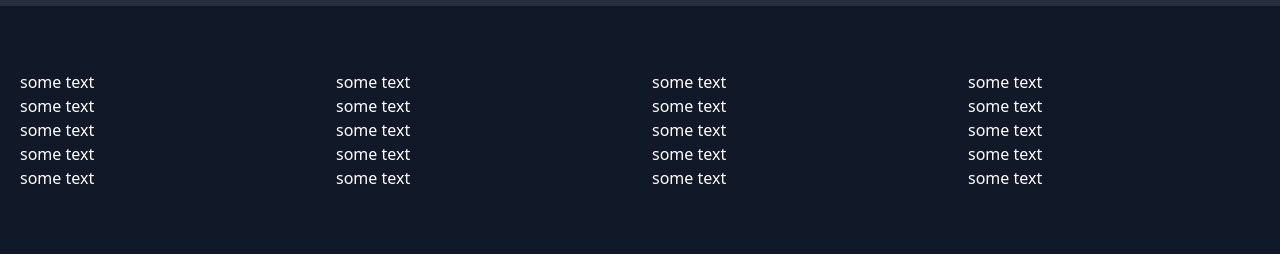
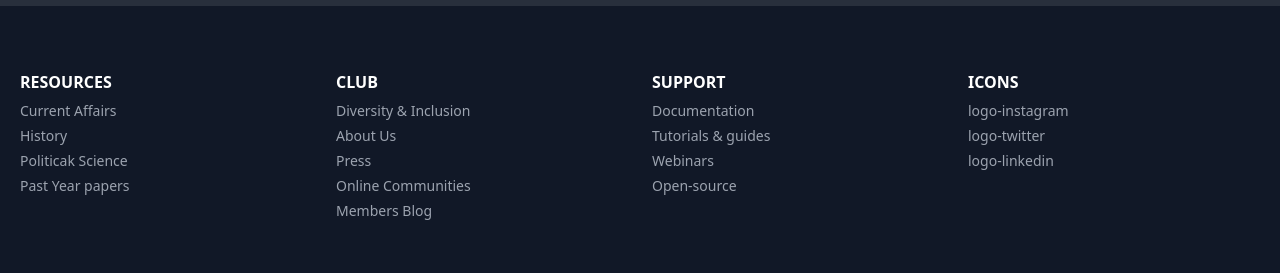
Before and after one commit to Courage003/CSS-official-Website, a React (Vite) app: page /about in a window 1280 px wide. Shown: the part 2053-2326 px from the top of the page. Built offline with nearby package versions, Linux system fonts and the light colour scheme.

Commit message:
footer details

```diff
--- a/src/components/footer/Item.jsx
+++ b/src/components/footer/Item.jsx
@@ -1,13 +1,19 @@
 import React from 'react';
 
-const Item =()=> {
-    return <ul>
-        <li>some text</li>
-        <li>some text</li>
-        <li>some text</li>
-        <li>some text</li>
-        <li>some text</li>
-    </ul>;
+const Item =({Links,title})=> {
+    return (
+    <ul>
+        <h1 className='mb-1 font-semibold'>{title}</h1>
+        {
+            Links.map((pink)=>(
+                <li key={pink.name}>
+                    <a className='text-gray-400 hover:text-teal-400 duration-300 text-sm cursor-pointer leading-6' href={pink.link}>{pink.name}</a>
+                </li>
+            ))
+        }
+
+    </ul>
+    );
 }
 
 export default Item;
--- a/src/components/footer/ItemsContainer.jsx
+++ b/src/components/footer/ItemsContainer.jsx
@@ -1,11 +1,12 @@
 import Item from './Item';
+import { RESOURCES, CLUB, SUPPORT, Icons } from "./Menus"
 const ItemsContainer = () => {
     return (
         <div className='grid grid-cols-1 sm: grid-cols-3 lg: grid-cols-4 gap-6 sm: px-5 py-16'>
-            <Item />
-            <Item />
-            <Item />
-            <Item />
+            <Item Links={RESOURCES} title="RESOURCES" />
+            <Item Links={CLUB} title="CLUB" />
+            <Item Links={SUPPORT} title="SUPPORT" />
+            <Item Links={Icons} title="ICONS" />
 
         </div>
 
--- /dev/null
+++ b/src/components/footer/Menus.js
@@ -0,0 +1,30 @@
+export const RESOURCES = [
+    {name : 'Current Affairs', link: '#'},
+    {name : 'History', link: '#'},
+    {name : 'Politicak Science', link: '#'},
+    {name : 'Past Year papers', link : '#'},
+
+];
+
+export const CLUB = [
+    {name : 'Diversity & Inclusion', link : '#'},
+    {name : 'About Us', link : '#'},
+    {name : 'Press', link : '#'},
+    {name : 'Online Communities', link: '#'},
+    {name : 'Members Blog', link : '#'},
+
+];
+
+export const SUPPORT = [
+    {name : 'Documentation', link: '#'},
+    {name : 'Tutorials & guides', link: '#'},
+    {name : 'Webinars', link: '#'},
+    {name : 'Open-source', link: '#'},
+
+];
+
+export const Icons =[
+    {name : "logo-instagram", link: '#'},
+    {name : "logo-twitter", link: '#'},
+    {name : "logo-linkedin", link: '#'},
+];
```
